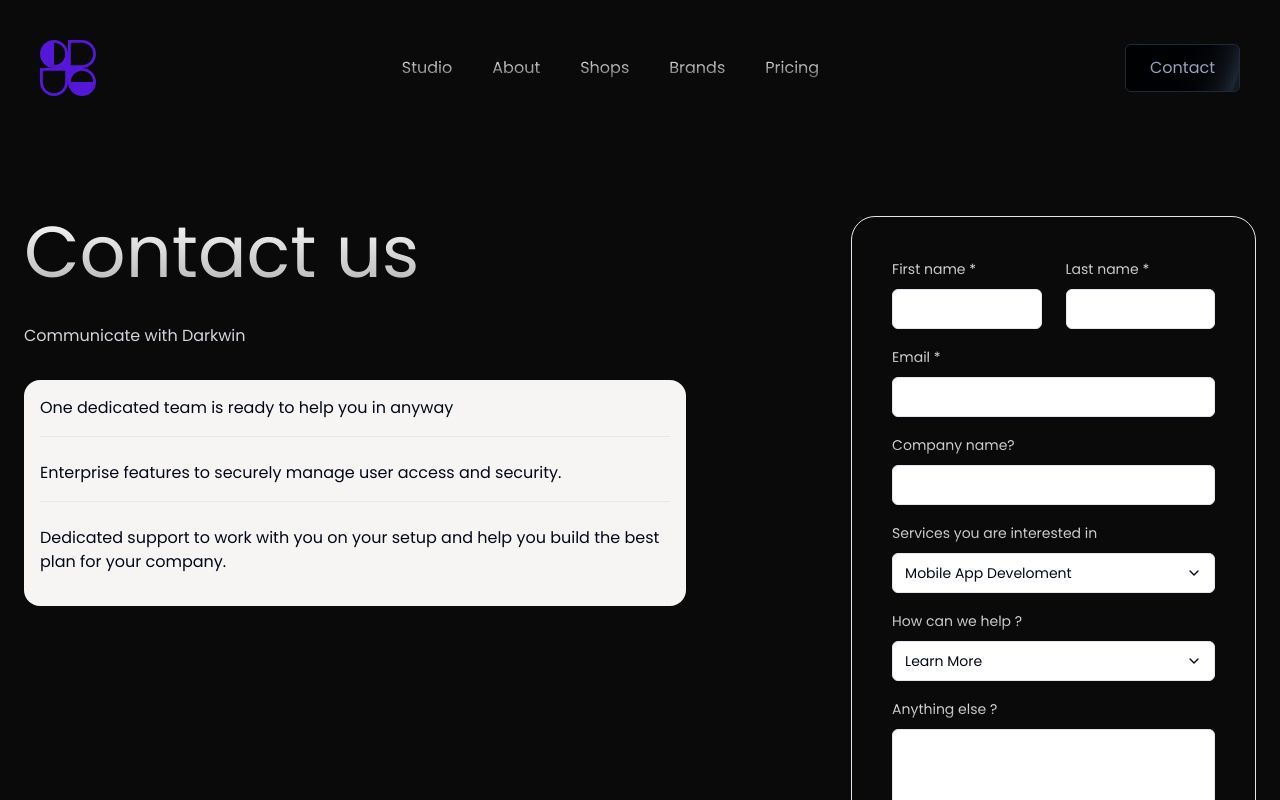
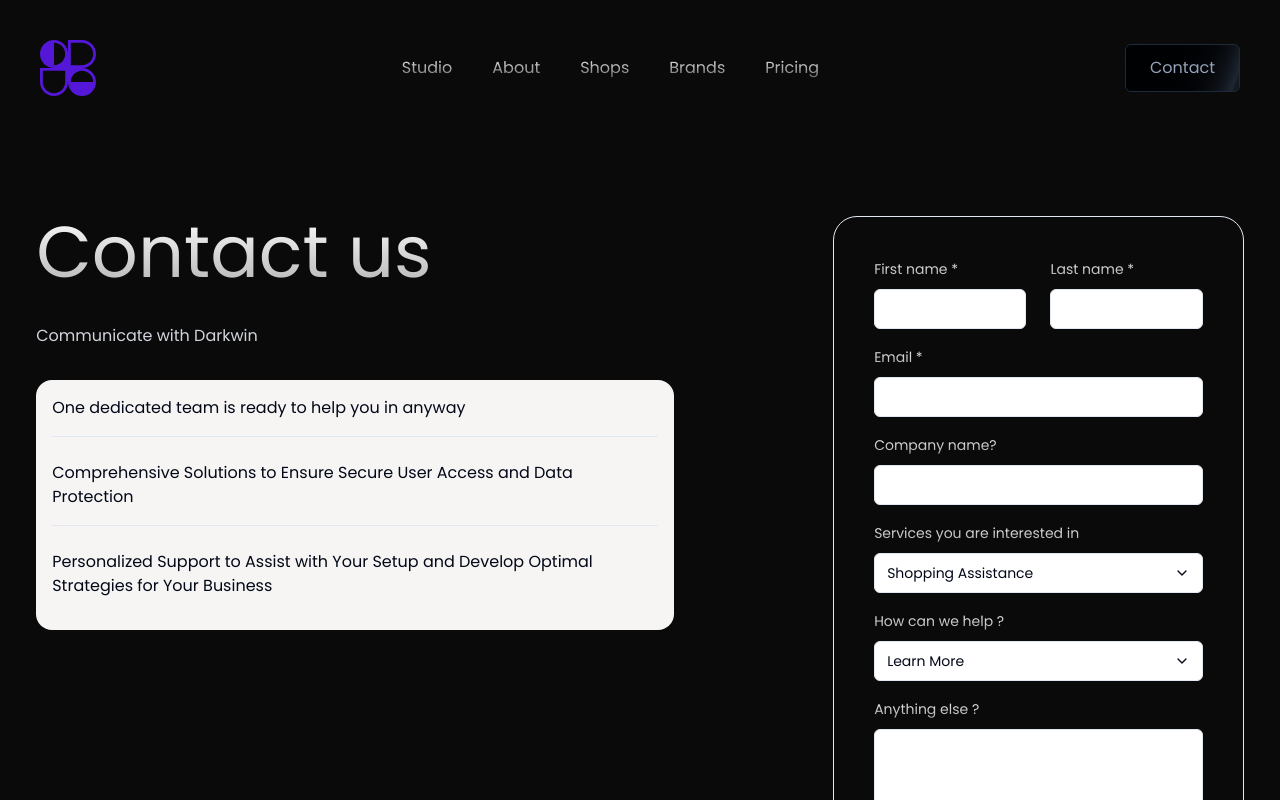
Before and after one commit to iBz-04/DARKWIN-MAIN, a Next.js app in the folder darkwin/: page /contact in a window 1280 px wide. Shown: the top 800 px of the page. Built offline with nearby package versions, Linux system fonts and the light colour scheme.

Commit message:
bug fixes

```diff
--- a/darkwin/app/contact/page.tsx
+++ b/darkwin/app/contact/page.tsx
@@ -9,6 +9,8 @@ import { useForm } from "react-hook-form";
 import * as z from "zod";
 
 import { Checkbox } from "@/components/ui/checkbox";
+
+import Footer from "../footer"
 
 import {
   Select,
@@ -45,18 +47,18 @@ const FormSchema = z.object({
   job_title: z.string(),
   company_name: z.string(),
   help: z.enum([
-    "Evaluate Bird for my company",
+    "File a complaint",
     "Learn More",
-    "Get a Quote",
+    "Give feedback",
     "Other",
   ]),
   services: z.enum([
-    "Dresses",
-    "Tunics",
-    "Pants/skirts",
-    "Jackets",
-    "Blouses",
-    "Leggings",
+    "Shopping Assistance",
+    "Custom Designs",
+    "Styling Consultation",
+    "Seasonal Collections",
+    "Collaborations",
+    "Wholesale Orders",
   ]),
   info: z.string(),
 });
@@ -67,13 +69,13 @@ type FormValues = {
   email: string;
   job_title: string;
   company_name: string;
-  help: "Evaluate Bird for my company" | "Learn More" | "Get a Quote" | "Other";
+  help: "File a complaint" | "Learn More" | "Give feedback" | "Other";
   services:
-    | "Mobile App Develoment"
-    | "Social Media Marketing"
-    | "UI/UX Design"
-    | "Branding"
-    | "Website Development";
+    | "Shopping Assistance"
+    | "Custom Designs"
+    | "Styling Consultation"
+    | "Seasonal Collections"
+    | "Collaborations";
   info: string;
   terms: boolean;
 };
@@ -92,7 +94,7 @@ export default function ContactForm() {
       job_title: "",
       company_name: "",
       help: "Learn More",
-      services: "Mobile App Develoment",
+      services: "Shopping Assistance",
       info: "",
     },
   });
@@ -164,14 +166,13 @@ export default function ContactForm() {
 
             <div className="flex gap-4 border-b ">
               <div className=" font-normal pb-4 ">
-                Enterprise features to securely manage user access and security.
+              Comprehensive Solutions to Ensure Secure User Access and Data Protection
               </div>
             </div>
 
             <div className="flex gap-4  ">
               <div className=" font-normal pb-4 ">
-                Dedicated support to work with you on your setup and help you
-                build the best plan for your company.
+              Personalized Support to Assist with Your Setup and Develop Optimal Strategies for Your Business
               </div>
             </div>
           </div>
@@ -272,14 +273,14 @@ export default function ContactForm() {
                       </FormControl>
                       <SelectContent>
                         <div className="flex gap-4">
-                          <SelectItem value="Mobile App Develoment">
-                          Mobile App Develoment
+                          <SelectItem value="Shopping Assistance">
+                          Shopping Assistance
                           </SelectItem>
                         </div>
-                        <SelectItem value="Social Media Marketing">Social Media Marketing</SelectItem>
-                        <SelectItem value="51-200">51-200</SelectItem>
-                        <SelectItem value="501-1000">501-1000</SelectItem>
-                        <SelectItem value="1000+">1000+</SelectItem>
+                        <SelectItem value="Social Media Marketing">Custom Designs</SelectItem>
+                        <SelectItem value="51-200">Styling Consultation</SelectItem>
+                        <SelectItem value="501-1000">Seasonal Collections</SelectItem>
+                        <SelectItem value="1000+">Collaborations</SelectItem>
                       </SelectContent>
                     </Select>
                   </FormItem>
@@ -309,7 +310,7 @@ export default function ContactForm() {
                       <SelectContent>
                         <div className="flex gap-4">
                           <SelectItem value="Evaluate Bird for my company">
-                            file a complaint
+                          file a complaint
                           </SelectItem>
                         </div>
                         <SelectItem value="Learn More">Learn More</SelectItem>
@@ -400,6 +401,7 @@ export default function ContactForm() {
           )}
         </Form>
       </div>
+      <Footer />
     </div>
   );
 }
--- a/darkwin/app/pricing/page.tsx
+++ b/darkwin/app/pricing/page.tsx
@@ -7,6 +7,8 @@ import Link from "next/link";
 import { PiCheckCircleFill } from "react-icons/pi";
 
 import Navbar from "@/components/navbar";
+
+import Footer from "../footer"
 
 const plans = [
   {
@@ -166,7 +168,7 @@ const Pricing = () => {
             ))}
           </div>
         </div>
-
+   <Footer />
   </div>
   )
 };
```
